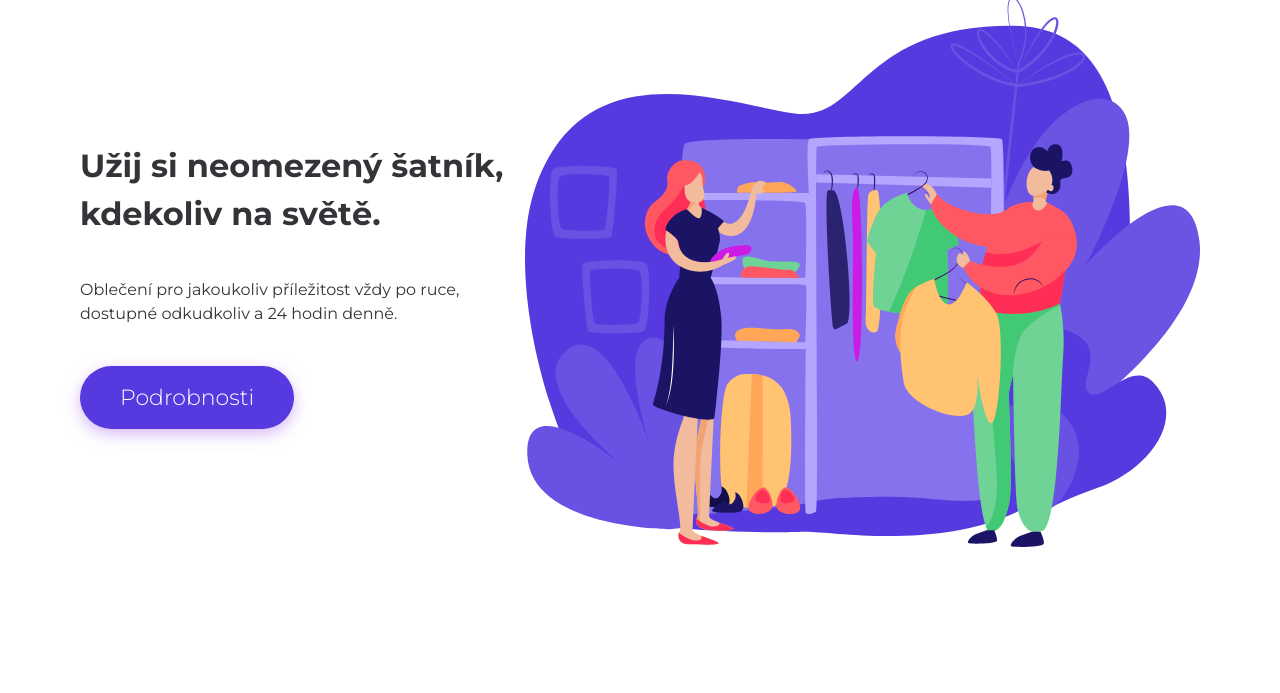
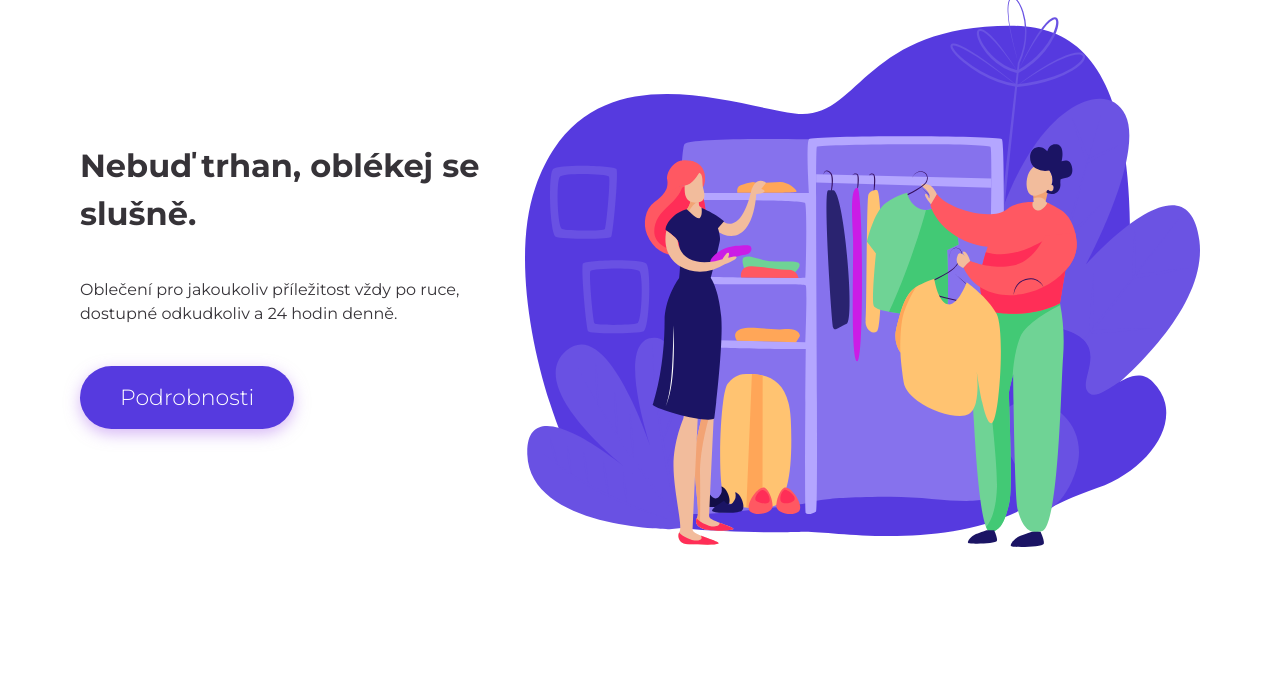
Before and after one commit to vendulabezakova/satnik, a plain HTML site: page index.html in a window 1280 px wide. Shown: the part 107-800 px from the top of the page. Drawn offline with Linux system fonts and the light colour scheme.

Commit message:
Update homepage

```diff
--- a/index.html
+++ b/index.html
@@ -32,8 +32,7 @@
     <div class="hero">
       <div class="hero__content">
         <h1 class="section__heading u-mb-lg">
-          Užij si neomezený šatník, kdekoliv na světě.
-        </h1>
+Nebuď trhan, oblékej se slušně.        </h1>
         <p class="lead__text u-mb-lg">
           Oblečení pro jakoukoliv příležitost vždy po ruce, dostupné odkudkoliv
           a 24 hodin denně.
```
